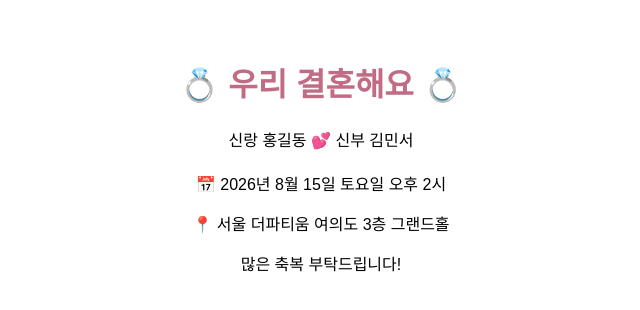
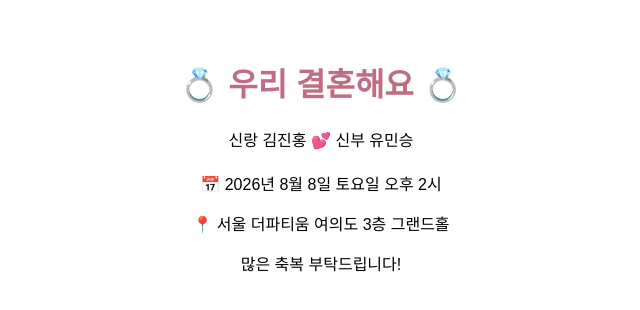
Before and after one commit to Forest-YOO/wedding-invitation, a plain HTML site: page index.html in a window 1280 px wide. Shown: the full height of the page, 319-959 px from the left. Drawn offline with Linux system fonts and the light colour scheme.

Commit message:
Update index.html

```diff
--- a/index.html
+++ b/index.html
@@ -12,9 +12,9 @@
 </head>
 <body>
   <h1>💍 우리 결혼해요 💍</h1>
-  <p>신랑 홍길동 💕 신부 김민서</p>
+  <p>신랑 김진홍 💕 신부 유민승</p>
   <div class="info">
-    <p>📅 2026년 8월 15일 토요일 오후 2시</p>
+    <p>📅 2026년 8월 8일 토요일 오후 2시</p>
     <p>📍 서울 더파티움 여의도 3층 그랜드홀</p>
   </div>
   <p>많은 축복 부탁드립니다!</p>
```
